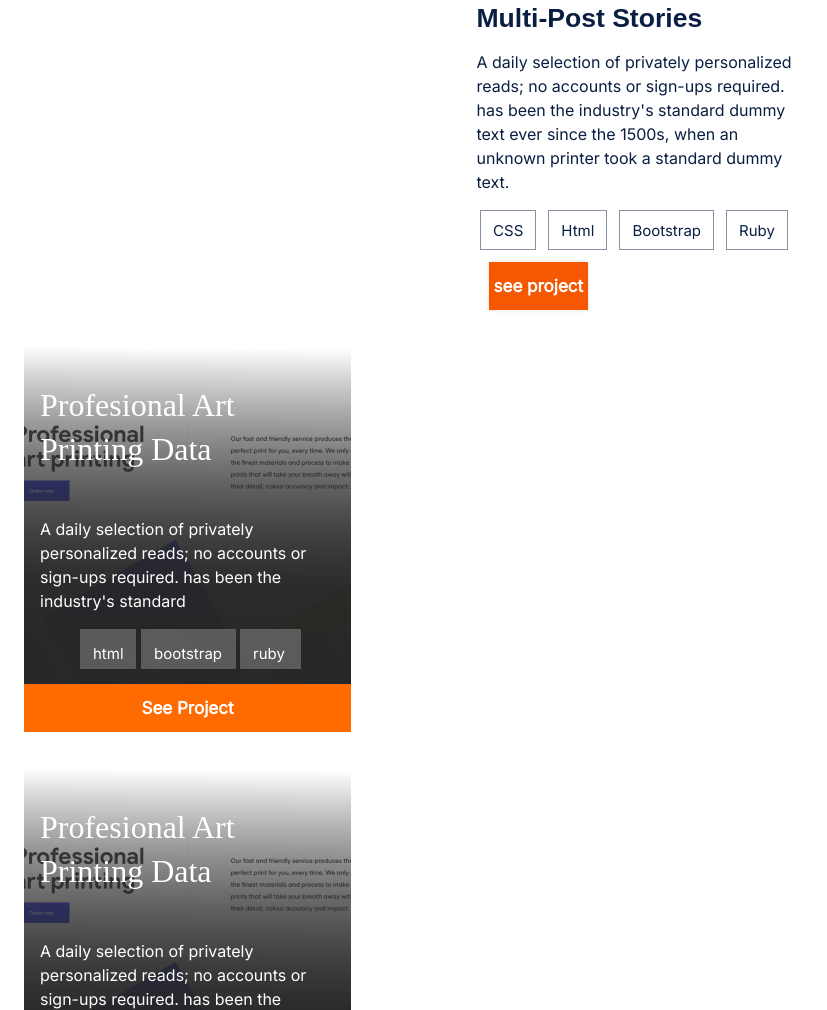
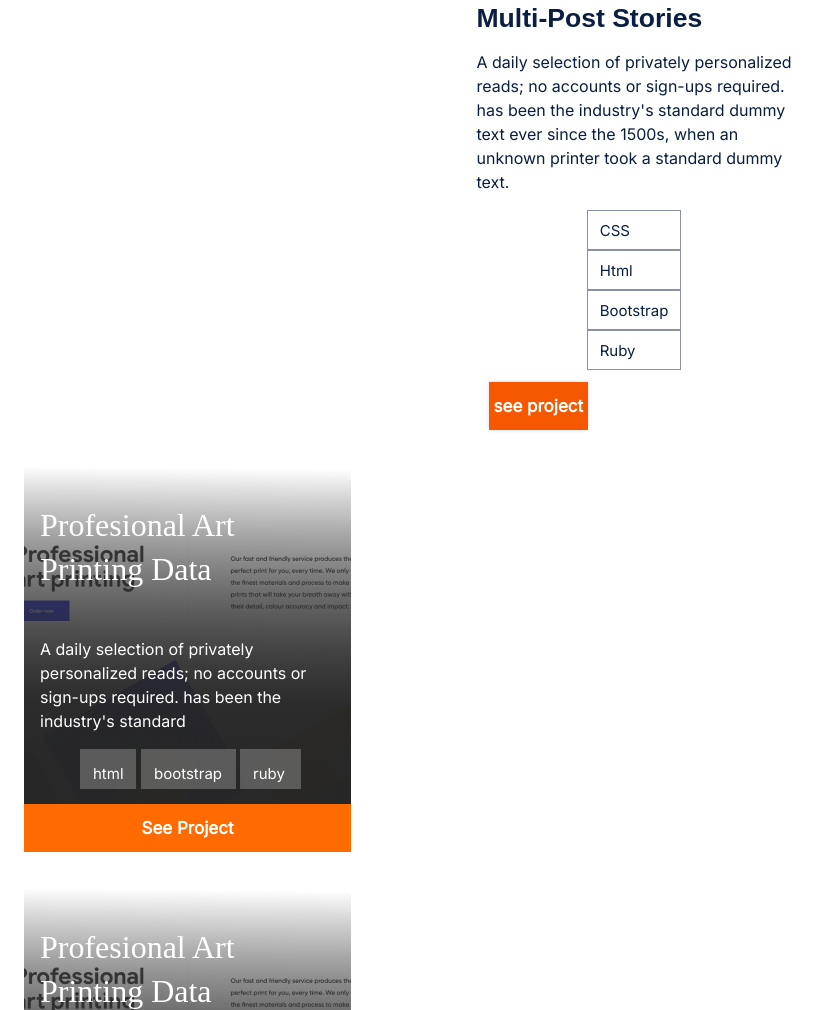
Before and after one commit to telanet/Portfolio-microverse, a website: page index.html in a window 1280 px wide. Shown: the part 1505-2515 px from the top of the page, without its empty margins (0-827 px from the left). Drawn offline with Linux system fonts and the light colour scheme; a web font is replaced by a local one.

Commit message:
Update style in langs class and used float

```diff
--- a/style.css
+++ b/style.css
@@ -229,13 +229,14 @@ img {
 }
 
 .langs {
-  display: flex;
-  justify-content: flex-start;
+  /* display: flex;
+  justify-content: flex-start; */
   margin-left: 0;
   margin-block-start: 0;
   margin-block-end: 0;
   padding-inline-start: 0;
-  flex-wrap: wrap;
+  /* flex-wrap: wrap; */
+  float: left;
 }
 
 .recent-works h5 {
```
